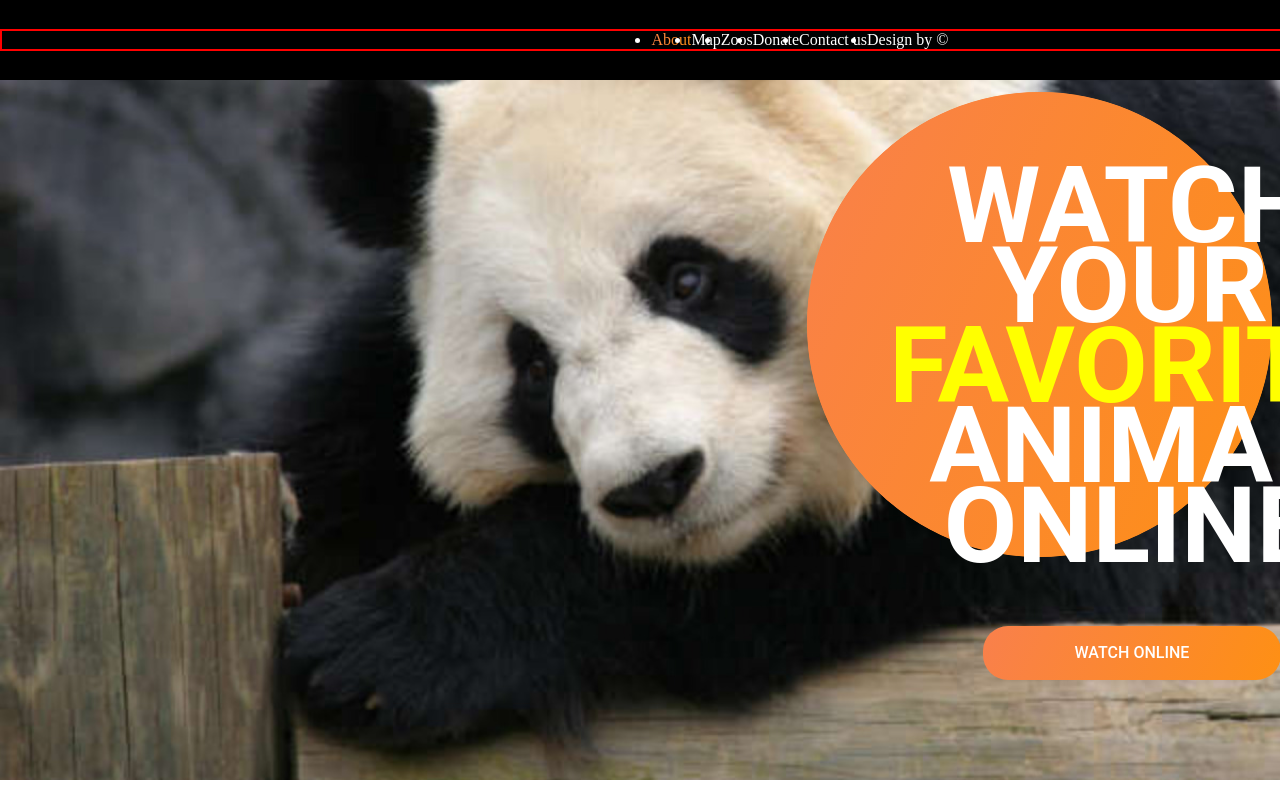
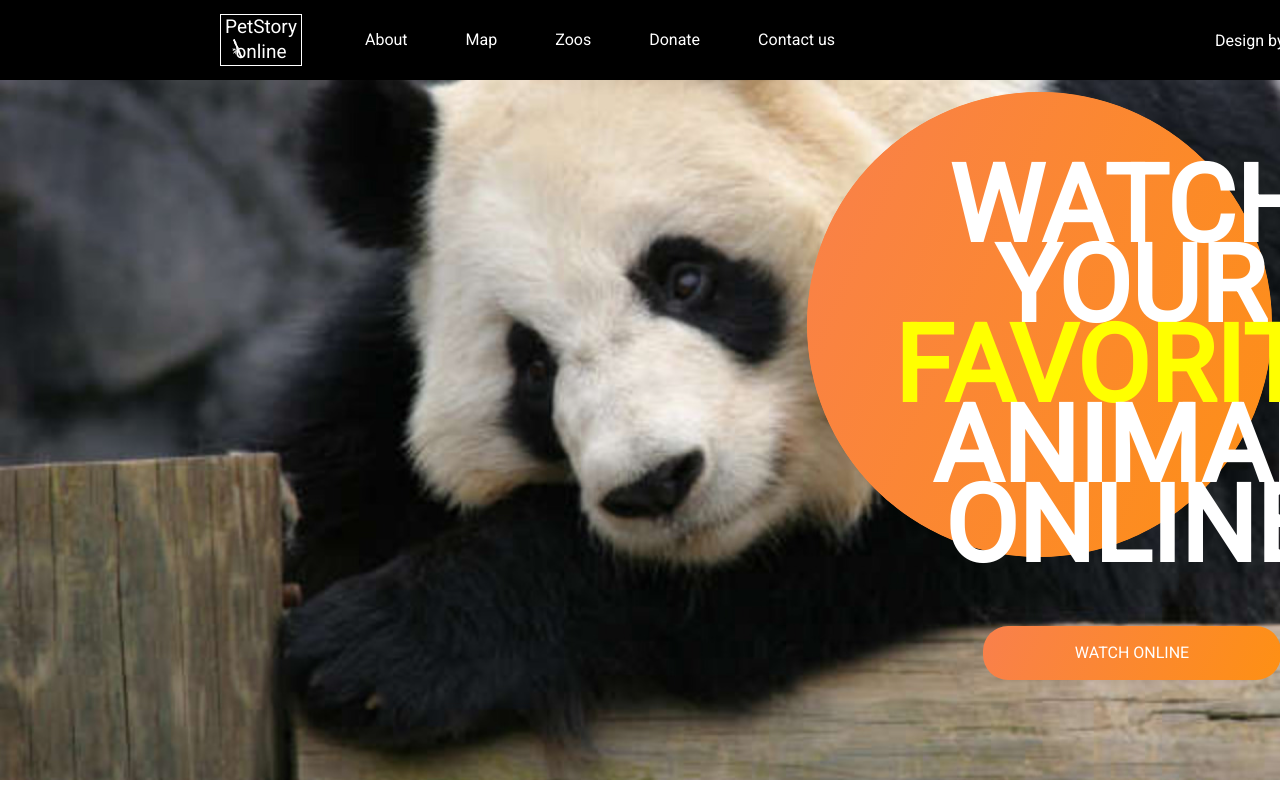
Before and after one commit to MihailMatveichuk/rsschool-cv, a plain HTML site: page pages/main/index.html in a window 1280 px wide. Shown: the top 800 px of the page. Drawn offline with Linux system fonts and the light colour scheme.

Commit message:
feat: implement nav

```diff
--- a/pages/main/index.html
+++ b/pages/main/index.html
@@ -14,12 +14,18 @@
         <header class="section1_ft">
             <nav class="nav">
                 <ul class="nav_list">
-                    <li class="main_item_list">About</li>
-                    <li>Map</li>
-                    <li>Zoos</li>
-                    <li>Donate</li>
-                    <li>Contact us</li>
-                    <li>Design by &copy</li>
+                    <li class="logo">
+                        <img src="/assets/icons/bamboo.svg" alt="Logo" class="logo-image">
+                        <a href="" class="logo-text">PetStory online</a>
+                    </li>
+                    <li class="nav_item"><a href="" class="about">About</a></li>
+                    <li class="nav_item"><a href="" class="map">Map</a></li>
+                    <li class="nav_item"><a href="" class="zoos">Zoos</a></li>
+                    <li class="nav_item"><a href="" class="donate">Donate</a></li>
+                    <li class="nav_item"><a href="" class="contact">Contact us</a></li>
+                    <li class="nav_item">
+                        <p class="design">Design by &copy</p>
+                    </li>
                 </ul>
             </nav>
             <section class="header_atributes">
@@ -35,8 +41,9 @@
                     <div class="section2_text">
                         <h2 class='section2_text-first'>The Backstage of the Wilderness World</h2>
                         <p class='section2_text-second'>The site was founded on the basis of a volunteer movement to protect and care for animals.</p>
-                            <p class='section2_text-third'>How it works</p>
-                            <p class='section2_text-forth'>The main goal is to help the animals, as well as the nature reserves and zoos where they are kept. We are currently working on video projects targeting pandas in China, eagles on an island near Los Angeles, alligators in Florida and gorillas in the Congo. These have a total of more than 1,500 mammals and reptiles.</p>
+                        <h3 class='section2_text-third'>How it works</h3>
+                        <p class='section2_text-forth'>The main goal is to help the animals, as well as the nature reserves and zoos where they are kept. We are currently working on video projects targeting pandas in China, eagles on an island near Los Angeles, alligators in Florida
+                            and gorillas in the Congo. These have a total of more than 1,500 mammals and reptiles.</p>
                     </div>
                 </div>
                 <img src="/assets/images/flower_foto1.png" alt="Flowers" class="flowers">
@@ -51,7 +58,7 @@
                     <figure class="foto-card1">
                         <img src="/assets/images/Panda_1.png" alt="Panda">
                         <figcaption>
-                                    <p class="foto-card_title">giant Pandas</p>
+                            <h5 class="foto-card_title">giant Pandas</h5>
                             <p class="foto-card_disc">Native to Southwest China</p>
                         </figcaption>
                     </figure>
@@ -60,31 +67,36 @@
                         <figcaption>
                             <p class="foto-card_title">Eagles</p>
                             <p class="foto-card_disc">Native to South America</p>
-                                </figcaption></figure>
+                        </figcaption>
+                    </figure>
                     <figure class="foto-card1">
                         <img src="/assets/images/Gorilla_3.png" alt="Gorilla">
                         <figcaption>
                             <p class="foto-card_title">Gorillas</p>
                             <p class="foto-card_disc">Native to Congo</p>
-                                </figcaption></figure>
+                        </figcaption>
+                    </figure>
                     <figure class="foto-card1">
                         <img src="/assets/images/Sloth_4.png" alt="Sloth">
                         <figcaption>
                             <p class="foto-card_title">Two-toed Sloth</p>
                             <p class="foto-card_disc">Mesoamerica, South America</p>
-                                </figcaption></figure>
+                        </figcaption>
+                    </figure>
                     <figure class="foto-card1">
                         <img src="/assets/images/Cheetahs_5.png" alt="Cheetahs">
                         <figcaption>
                             <p class="foto-card_title">cheetahs</p>
                             <p class="foto-card_disc">Native to Africa</p>
-                                </figcaption></figure>
+                        </figcaption>
+                    </figure>
                     <figure class="foto-card1">
                         <img src="/assets/images/Penguins_6.png" alt="Penguins">
                         <figcaption>
                             <p class="foto-card_title">Penguins</p>
                             <p class="foto-card_disc">Native to Antarctica</p>
-                                </figcaption></figure>
+                        </figcaption>
+                    </figure>
                     </figure>
                 </div>
                 <div>
--- a/pages/main/style.css
+++ b/pages/main/style.css
@@ -1,60 +1,118 @@
-/* @font-face {
-    font-family: 'Roboto';
-    src: url("assets/fonts/Roboto-Light.ttf");
-    font-weight: 100;
-}
-
-@font-face {
-    font-family: 'Roboto';
-    src: url("assets/fonts/Roboto-Regular.ttf");
-    font-weight: 400;
-} */
-
-*{
+@import url('https://fonts.googleapis.com/css2?family=Raleway:wght@400&family=Roboto&display=swap');
+@import url('https://fonts.googleapis.com/css2?family=Raleway:wght@500&family=Roboto&display=swap');
+* {
     margin: 0;
     padding: 0;
     box-sizing: border-box;
+    font-family: 'Raleway', sans-serif;
+    font-family: 'Roboto', sans-serif;
 }
 
-.dekstop_petstory{
+.dekstop_petstory {
     width: 1600px;
     margin: 0 auto;
     display: flex;
     flex-direction: column;
 }
-.section1_ft{
+
+.section1_ft {
     height: 780px;
-    background: url(/assets/images/Giant_Panda.png);;
+    background: url(/assets/images/Giant_Panda.png);
 }
+
 .nav {
     display: flex;
     flex-direction: row;
     height: 80px;
     background: #000000;
-    align-items: center;
-    justify-content: center;
 }
-.nav_list{
+
+.nav_list {
     display: flex;
     flex-direction: row;
-    justify-content: center;
+    align-items: center;
     color: white;
-    border:red 2px solid;
-    width: 1600px;
+    list-style-type: none;
 }
-.main_item_list{
+
+.logo {
+    width: 82px;
+    height: 52px;
+    text-align: center;
+    border: 1.18841px solid #FFFFFF;
+    margin: 14px 63px 14px 220px;
+}
+
+.logo-image {
+    position: absolute;
+    margin: 23.64px 60.05px 5.79px 7.13px;
+    z-index: 2;
+    transform: matrix(-0.9, 0.52, 0.4, 0.88, 0, 0);
+    z-index: 1;
+}
+
+.logo-text {
+    width: 72.49px;
+    height: 44.91px;
+    font-weight: 400;
+    font-size: 19.0145px;
+    line-height: 130%;
+    color: #FFFFFF;
+    text-decoration: none;
+}
+
+.main_item_list {
     background: linear-gradient(113.96deg, #F9804B 1.49%, #FE9013 101.44%);
     -webkit-background-clip: text;
     -webkit-text-fill-color: transparent;
     background-clip: text;
+    font-weight: 500;
+    font-size: 16px;
+    line-height: 140%;
 }
-.header_atributes{
+
+.about,
+.map,
+.zoos,
+.donate,
+.class {
+    margin: 29px 58px 29px 0px;
+}
+
+.about:hover,
+.map:hover,
+.zoos:hover,
+.donate:hover,
+.contact:hover {
+    background: linear-gradient(113.96deg, #F9804B 1.49%, #FE9013 101.44%);
+    -webkit-background-clip: text;
+    -webkit-text-fill-color: transparent;
+    background-clip: text;
+    font-weight: 500;
+    font-size: 16px;
+    line-height: 140%;
+}
+
+.design {
+    margin: 29px 220px 29px 380px;
+}
+
+.nav_item a {
+    font-weight: 500;
+    font-size: 16px;
+    line-height: 140%;
+    color: #FFFFFF;
+    text-decoration: none;
+}
+
+.header_atributes {
     display: flex;
     flex-direction: row;
     justify-content: start;
     align-items: start;
 }
-.circle{
+
+.circle {
     position: absolute;
     background: linear-gradient(113.96deg, #F9804B 1.49%, #FE9013 101.44%);
     width: 465px;
@@ -62,12 +120,11 @@
     border-radius: 50%;
     margin: 12px 328px 223px 807px;
 }
-.title{
+
+.title {
     position: absolute;
     width: 500.31px;
     height: 400px;
-    font-family: 'Roboto';
-    font-style: normal;
     font-weight: 700;
     font-size: 106.496px;
     line-height: 75%;
@@ -76,19 +133,18 @@
     color: #FFFFFF;
     margin: 86px 219.69px 214px 880px;
 }
-.title_yellow{
+
+.title_yellow {
     color: yellow;
 }
 
-.btn_1{
+.btn_1 {
     margin-top: 60px;
     background: linear-gradient(113.96deg, #F9804B 1.49%, #FE9013 101.44%);
     border-radius: 25px;
     border: 0;
     width: 298px;
     height: 54px;
-    font-family: 'Roboto';
-    font-style: normal;
     font-weight: 500;
     font-size: 16px;
     line-height: 140%;
@@ -97,18 +153,20 @@
     color: #FFFFFF;
     margin: 546px 319px 100px 983px;
 }
-.section2{
+
+.section2 {
     width: 1161px;
     height: 403px;
     flex-direction: row;
 }
 
-.main_content{
+.main_content {
     display: flex;
     flex-direction: column;
     align-items: center;
 }
-.section2{
+
+.section2 {
     display: flex;
     flex-direction: row;
     height: 403px;
@@ -116,72 +174,73 @@
     margin: 140px 0px 0px 0px;
 }
 
-.section_article{
+.section_article {
     display: flex;
     flex-direction: row;
 }
-.section2_image{
+
+.section2_image {
     width: 609px;
     height: 403px;
 }
-.section2_text{
+
+.section2_text {
     margin-left: 87px;
 }
-.section2_text-first{
+
+.section2_text-first {
     width: 465px;
     height: 116px;
-    font-family: 'Roboto';
-    font-style: normal;
     font-weight: 400;
     font-size: 48px;
     line-height: 120%;
     color: #333B41;
 }
-.section2_text-second{
+
+.section2_text-second {
     margin-top: 20px;
     height: 42px;
-    font-family: 'Roboto';
-    font-style: normal;
     font-weight: 400;
     font-size: 16px;
     line-height: 130%;
     color: #333B41;
 }
-.section2_text-third{
+
+.section2_text-third {
     margin-top: 54px;
     width: 217px;
     height: 29px;
-    font-family: 'Roboto';
-    font-style: normal;
     font-weight: 400;
     font-size: 24px;
     line-height: 120%;
     color: #333B41;
 }
-.section2_text-forth{
+
+.section2_text-forth {
     margin-top: 34px;
     height: 105px;
-    font-family: 'Roboto';
-    font-style: normal;
     font-weight: 400;
     font-size: 16px;
     line-height: 140%;
     color: #333B41;
 }
-.flowers{
+
+.flowers {
     width: 293px;
     height: 605px;
     filter: drop-shadow(0px 4px 4px rgba(0, 0, 0, 0.25));
     margin-top: -128px;
     margin-left: 20px;
 }
-.section3{
+
+.section3 {
     display: flex;
     flex-direction: row;
     align-items: center;
     margin-top: 180px;
 }
-.section3_animals_card{
+
+.section3_animals_card {
     display: grid;
     grid-template-columns: 1fr 1fr 1fr;
     grid-template-rows: 1fr 1fr;
@@ -190,7 +249,13 @@
     width: 1158px;
     height: 872px;
 }
-.foto-card1, .foto-card2, .foto-card3, .foto-card4, .foto-card5, .foto-card6{
+
+.foto-card1,
+.foto-card2,
+.foto-card3,
+.foto-card4,
+.foto-card5,
+.foto-card6 {
     width: 366px;
     height: 426px;
     border-radius: 5px;
@@ -199,10 +264,12 @@
     column-gap: 20px;
     overflow: hidden;
 }
-.foto-card_title{
+
+.foto-card_title {
     width: 294px;
     height: 22px;
-    font-family: 'Roboto';
+    font-family: 'Raleway', sans-serif;
+    font-family: 'Roboto', sans-serif;
     font-style: normal;
     font-weight: 500;
     font-size: 16px;
@@ -211,7 +278,8 @@
     color: #000000;
     padding-left: 16px;
 }
-.foto-card_disc{
+
+.foto-card_disc {
     font-family: 'Roboto';
     font-style: normal;
     font-weight: 300;
@@ -220,7 +288,8 @@
     color: #000000;
     margin-left: 16px;
 }
-.circle_arrow1{
+
+.circle_arrow1 {
     width: 62px;
     height: 62px;
     padding: 0;
@@ -228,10 +297,12 @@
     border: 0;
     border-radius: 50px;
 }
-.circle_arrow1:hover{
+
+.circle_arrow1:hover {
     background: url(/assets/icons/arrow_elips_2_green.svg)
 }
-.circle_arrow2{
+
+.circle_arrow2 {
     width: 62px;
     height: 62px;
     padding: 0;
@@ -239,13 +310,15 @@
     border: 0;
     border-radius: 50px;
 }
-.section3_footer{
+
+.section3_footer {
     width: 1600px;
     display: flex;
     flex-direction: row;
     justify-content: space-between;
 }
-.section3_lower-btn{
+
+.section3_lower-btn {
     background: #FE9013;
     border-radius: 25px;
     width: 298px;
@@ -261,11 +334,13 @@
     margin-top: 86px;
     border: 0;
 }
-.strelitzia{
+
+.strelitzia {
     width: 368px;
     height: 275px;
     margin-top: -35px;
 }
-.palm{
+
+.palm {
     margin-top: -220px;
 }
```
Also changed, not shown: assets/font/Roboto-Bold.ttf (added), assets/font/Roboto-Regular.ttf (added), assets/icons/bamboo.svg (added), assets/icons/banana-bamboo_icon.svg (added), assets/icons/meet-fish_icon.svg (added). Lines whose indentation alone changed are shown as unchanged.
